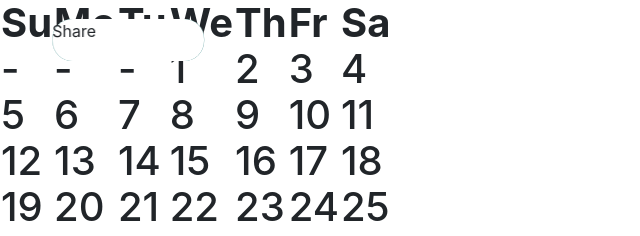
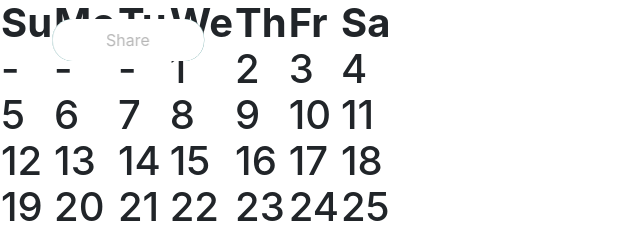
Before and after one commit to stewilondanga/Radar-CSS-Animation, a plain HTML site: page index.html in a window 1280 px wide. Shown: the top 236 px of the page, 0-640 px from the left. Drawn offline with nearby package versions, Linux system fonts and the light colour scheme.

Commit message:
add css/styles.css

```diff
--- a/css/styles.css
+++ b/css/styles.css
@@ -56,7 +56,7 @@
   -moz-backface-visibility: hidden;
 }
 
-/*.share-button__text {
+.share-button__text {
   margin: 0;
   line-height: 42px;
   font-size: 16px;
@@ -64,7 +64,7 @@
   color: #b6b6b6;
 }
 
-.share__link {
+/*.share__link {
   position: relative;
   top: 40px;
   display: inline-block;
```
